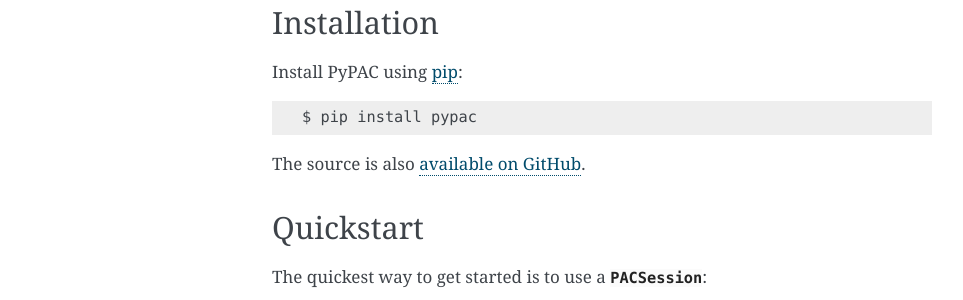
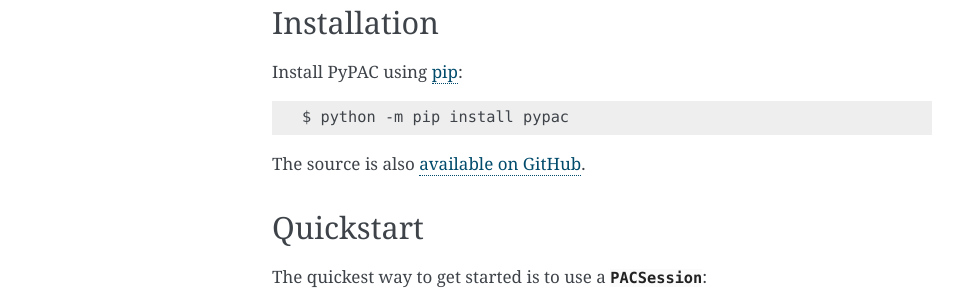
Before and after one commit to carsonyl/pypac, a Sphinx documentation site: the page built from docs/index.rst, in a window 1280 px wide and 900 px high, scrolled down 522 px. Shown: the part 152-452 px from the top of the window, without its empty margins (148-1111 px from the left). Built offline with Sphinx 7.4.7, drawn with Linux system fonts in a browser that asks for light colours.

Commit message:
Add Python 3.8, 3.9 and 3.10 supports

```diff
--- a/README.rst
+++ b/README.rst
@@ -73,7 +73,7 @@
 
 Install PyPAC using `pip <https://pip.pypa.io>`_::
 
-    $ pip install pypac
+    $ python -m pip install pypac
 
 
 Documentation
--- a/appveyor.yml
+++ b/appveyor.yml
@@ -4,6 +4,8 @@
     - PYTHON: "C:\\Python35"
     - PYTHON: "C:\\Python36"
     - PYTHON: "C:\\Python37"
+    - PYTHON: "C:\\Python38"
+    - PYTHON: "C:\\Python39"
 install:
   - set PATH=%PYTHON%;%PYTHON%\\Scripts;%PATH%
   - python -m pip install --upgrade pip
--- a/docs/index.rst
+++ b/docs/index.rst
@@ -45,7 +45,7 @@
 
 Install PyPAC using `pip <https://pip.pypa.io>`_::
 
-    $ pip install pypac
+    $ python -m pip install pypac
 
 The source is also `available on GitHub <https://github.com/carsonyl/pypac>`_.
 
--- a/setup.py
+++ b/setup.py
@@ -27,7 +27,7 @@
     'Natural Language :: English',
     'Operating System :: OS Independent',
     'Topic :: Internet',
-] + ['Programming Language :: Python :: ' + v for v in '2 2.7 3 3.4 3.5 3.6 3.7'.split()]
+] + ['Programming Language :: Python :: ' + v for v in '2 2.7 3 3.4 3.5 3.6 3.7 3.8 3.9 3.10'.split()]
 
 
 def get_version():
```
Also changed, not shown: .travis.yml, 1 other file.
